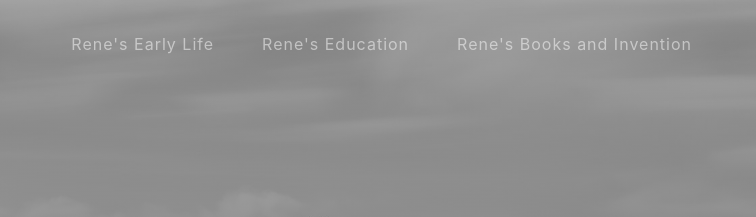
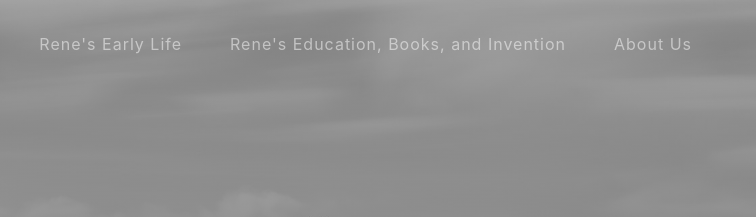
Before and after one commit to SMAKBO/tugas-labkom-2019-xi-4-rene-descartes, a website with bundled scripts: page index.html in a window 1280 px wide. Shown: the top 217 px of the page, 479-1235 px from the left. Built offline with nearby package versions, Linux system fonts and the light colour scheme.

Commit message:
Update index.html

```diff
--- a/index.html
+++ b/index.html
@@ -39,10 +39,10 @@
             <a class="nav-link js-scroll-trigger" href="#about">Rene's Early Life</a>
           </li>
           <li class="nav-item">
-            <a class="nav-link js-scroll-trigger" href="#projects">Rene's Education</a>
+            <a class="nav-link js-scroll-trigger" href="#projects">Rene's Education, Books, and Invention</a>
           </li>
           <li class="nav-item">
-            <a class="nav-link js-scroll-trigger" href="#signup">Rene's Books and Invention</a>
+            <a class="nav-link js-scroll-trigger" href="#signup">About Us</a>
           </li>
         </ul>
       </div>
```
